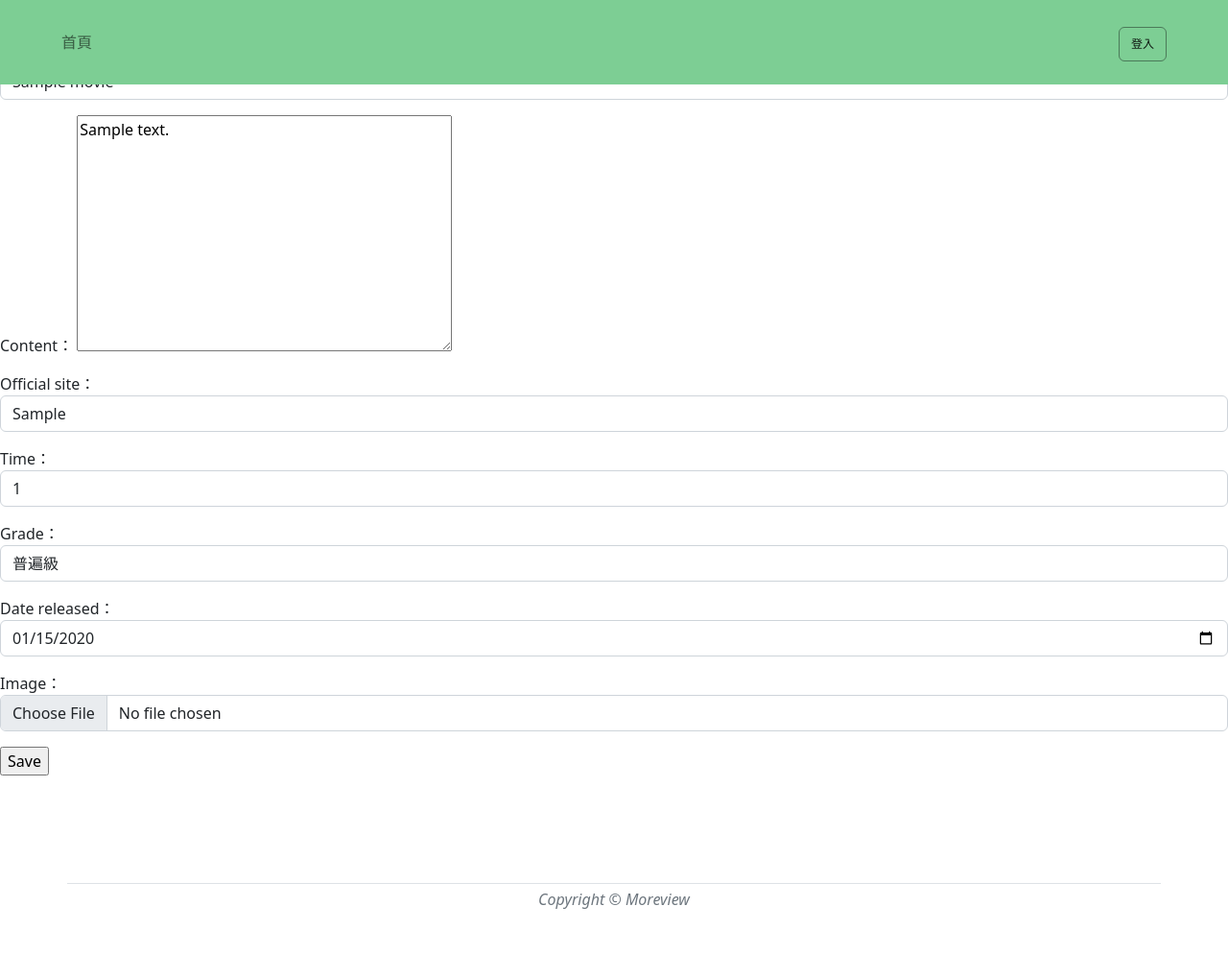
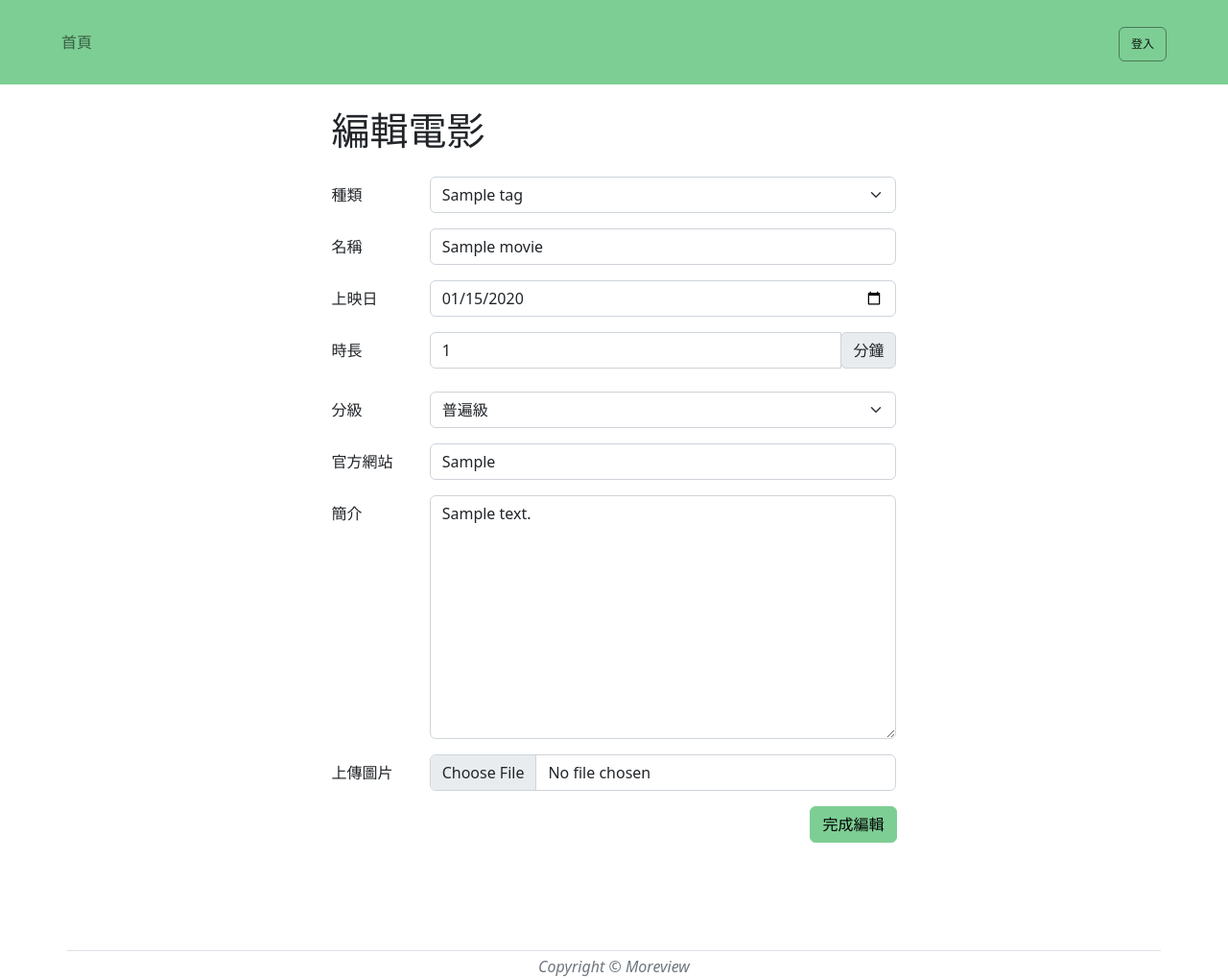
Before and after one commit to hao0608/moreview, a Django app: page /movies/1/edit in a window 1280 px wide. Shown: the whole page at 96% size. Before the commit the page ends 947 px from the top, so only its background shows below. Run offline with Django 4.2, Linux system fonts and the light colour scheme; tables that the repository leaves empty hold one stand-in row (values such as "Sample post"); some libraries are stand-ins or nearby versions.

Commit message:
update movie_edit page

```diff
--- a/movie/templates/movie_detail.html
+++ b/movie/templates/movie_detail.html
@@ -133,11 +133,11 @@
 				</div>
 			</div>
 
-            <div class="mb-3 row justify-content-between  ">
+            <!-- <div class="mb-3 row justify-content-between  ">
                 <div class="col-8">
                     <p>電影新增時間: {{movie.date_created}}</p>
                     <p>電影更新時間: {{movie.date_updated}}</p>
-                </div>
+                </div> -->
                 <!-- <div class="col-sm 10 col-md-8" >
                     <div class="col">
                         <form action="{% url 'movie:edit' movie.id %}">
--- a/movie/templates/movie_edit_form.html
+++ b/movie/templates/movie_edit_form.html
@@ -1,10 +1,83 @@
 {% extends 'base.html' %}
+{% load crispy_forms_tags %}
 
 {% block content %}
 
-<form action'.' method="POST">{% csrf_token %}
-    {{form.as_p}}
-    <input type="submit" value='Save'/>
-</form>
+<div class="content-pad-top container px-4 px-lg-5">
+    <div class="row gx-4 gx-lg-5 justify-content-center">
+        <div class="col-md-10 col-lg-8 col-xl-7">
+                <h1>編輯電影  </h1>
+        </div>
+    </div>
+
+    <div class="row gx-4 gx-lg-5 justify-content-center pt-3">
+        <div class="col-md-10 col-lg-8 col-xl-7">
+            <form action'.' method="POST" enctype="multipart/form-data">{% csrf_token %}
+                <!-- {%crispy form%} -->
+
+
+                <div class="mb-3 row">
+                    <label class="col-sm-2 col-form-label">種類</label>
+                    <div class="col-sm-10">
+                        {{ form.tag_id }}
+                    </div>
+                </div>
+                <div class="mb-3 row">
+                    <label class="col-sm-2 col-form-label">名稱</label>
+                    <div class="col-sm-10">
+                        {{ form.name }}
+                    </div>
+                </div>
+                <div class="mb-3 row">
+                    <label class="col-sm-2 col-form-label">上映日</label>
+                    <div class="col-sm-10">
+                        {{ form.date_released }}
+                    </div>
+                </div>
+                <div class="mb-3 row">
+                    <label class="col-sm-2 col-form-label">時長</label>
+                    <div class="col-sm-10">
+                         <div class="input-group mb-2">
+                            {{ form.time }}
+                            <div class="input-group-prepend">
+                              <div class="input-group-text">分鐘</div>
+                            </div>
+                        </div>
+                     </div>
+
+                </div>
+                <div class="mb-3 row">
+                    <label class="col-sm-2 col-form-label">分級</label>
+                    <div class="col-sm-10">
+                        {{ form.grade}}
+                    </div>
+                </div>
+                <div class="mb-3 row">
+                    <label class="col-sm-2 col-form-label">官方網站</label>
+                    <div class="col-sm-10">
+                        {{ form.official_site  }}
+                    </div>
+                </div>
+                <div class="mb-3 row">
+                    <label class="col-sm-2 col-form-label">簡介</label>
+                    <div class="col-sm-10">
+                        {{ form.content }}
+                    </div>
+                </div>
+                <div class="mb-3 row">
+                    <label class="col-sm-2 col-form-label">上傳圖片</label>
+                    <div class="col-sm-10">
+                        {{ form.image }}
+                        <!-- <input class="form-control" type="file" id="formFile"> -->
+                    </div>
+                </div>
+
+                <div class="modal-footer">
+                    <input type="submit" value='完成編輯' class="btn btn-custom-primary"/>
+                </div>
+        </div>
+    </div>
+</div>
+
 
 {% endblock %}
--- a/movie/templates/movie_list.html
+++ b/movie/templates/movie_list.html
@@ -38,7 +38,7 @@
             <th scope="col">電影名稱</th>
             <th scope="col">新增時間</th>
             <th scope="col">更新時間</th>
-            <th scope="col">修改</th>
+            <th scope="col">編輯</th>
             <th scope="col">刪除</th>
 
           </tr>
@@ -52,7 +52,7 @@
                     <td>{{movie.date_updated}}</td>
                     <td>
                         <form action="{% url 'movie:edit' movie.id %}">
-                            <button type="submit" class="btn btn-secondary">修改</button>
+                            <button type="submit" class="btn btn-secondary">編輯</button>
                         </form>
                     </td>
                     <td>
```
